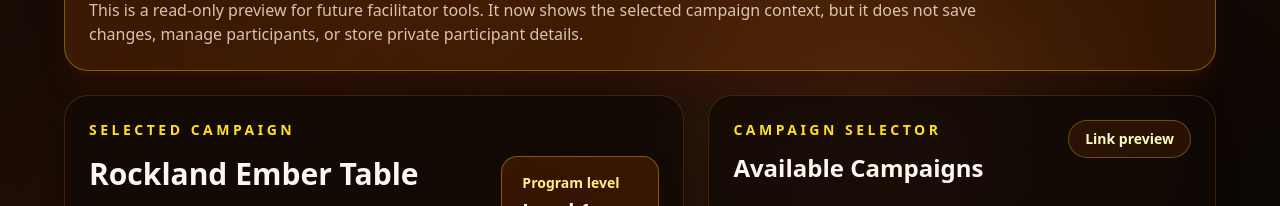
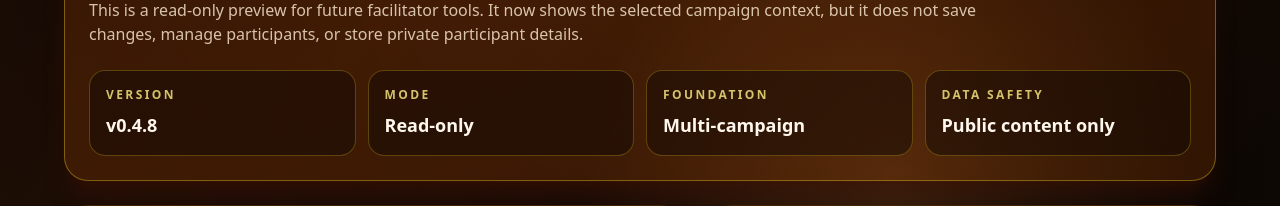
Before and after one commit to jahannlowe-stack/guild-hall-app, a Next.js app: page /admin in a window 1280 px wide. Shown: the part 474-680 px from the top of the page. Built offline with nearby package versions, Linux system fonts and the light colour scheme; no server answers; the database is empty.

Commit message:
Add Admin checkpoint banner

```diff
--- a/app/admin/page.tsx
+++ b/app/admin/page.tsx
@@ -43,6 +43,39 @@ export default async function AdminPage({ searchParams }: AdminPageProps) {
           the selected campaign context, but it does not save changes, manage
           participants, or store private participant details.
         </p>
+        <div className="mt-6 grid gap-3 md:grid-cols-4">
+  <div className="rounded-2xl border border-yellow-300/25 bg-[#120905]/50 p-4">
+    <p className="text-xs font-semibold uppercase tracking-[0.2em] text-yellow-200/80">
+      Version
+    </p>
+    <p className="mt-2 text-lg font-bold text-orange-50">v0.4.8</p>
+  </div>
+
+  <div className="rounded-2xl border border-yellow-300/25 bg-[#120905]/50 p-4">
+    <p className="text-xs font-semibold uppercase tracking-[0.2em] text-yellow-200/80">
+      Mode
+    </p>
+    <p className="mt-2 text-lg font-bold text-orange-50">Read-only</p>
+  </div>
+
+  <div className="rounded-2xl border border-yellow-300/25 bg-[#120905]/50 p-4">
+    <p className="text-xs font-semibold uppercase tracking-[0.2em] text-yellow-200/80">
+      Foundation
+    </p>
+    <p className="mt-2 text-lg font-bold text-orange-50">
+      Multi-campaign
+    </p>
+  </div>
+
+  <div className="rounded-2xl border border-yellow-300/25 bg-[#120905]/50 p-4">
+    <p className="text-xs font-semibold uppercase tracking-[0.2em] text-yellow-200/80">
+      Data safety
+    </p>
+    <p className="mt-2 text-lg font-bold text-orange-50">
+      Public content only
+    </p>
+  </div>
+</div>
       </section>
 
       <section className="mt-6 grid gap-6 lg:grid-cols-[1.1fr_0.9fr]">
```
